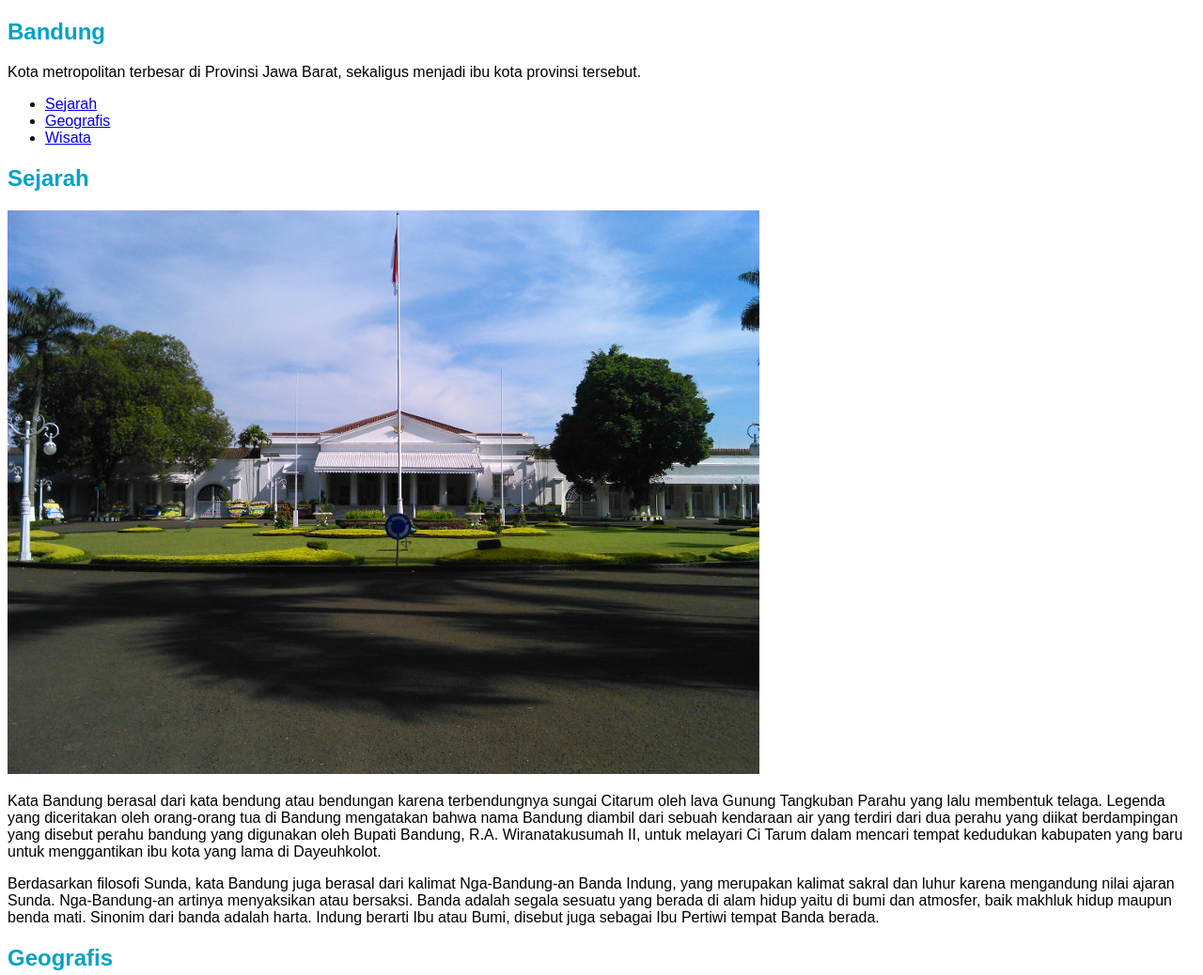
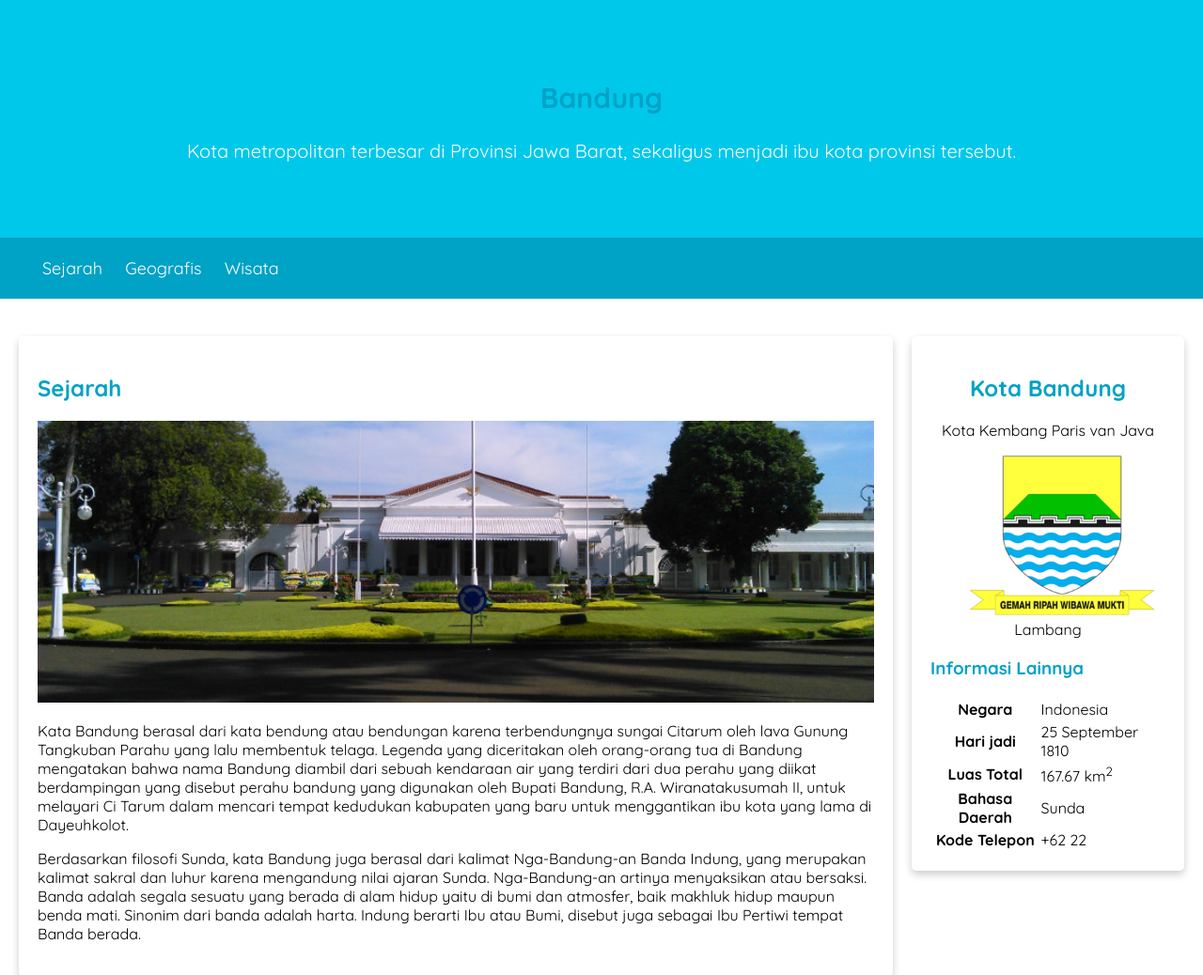
Before and after one commit to ilyasam357/webDasr, a plain HTML site: page index.html in a window 1280 px wide. Shown: the top 1038 px of the page at 94% size. Drawn offline with Linux system fonts and the light colour scheme.

Commit message:
update responsife

```diff
--- a/index.html
+++ b/index.html
@@ -4,16 +4,25 @@
     <meta charset="UTF-8" />
     <meta name="viewport" content="width=device-width, initial-scale=1.0" />
     <title>Halaman Profil Bandung</title>
-     <!-- My Own Styles -->
-     <link rel="stylesheet" href="styles/style.css" />
+    <!-- My Own Styles -->
+    <link rel="stylesheet" href="styles/style.css" />
+    <!-- Google Fonts -->
+    <link rel="preconnect" href="https://fonts.googleapis.com" />
+    <link rel="preconnect" href="https://fonts.gstatic.com" crossorigin />
+    <link
+      href="https://fonts.googleapis.com/css2?family=Quicksand:wght@400;700&display=swap"
+      rel="stylesheet"
+    />
   </head>
   <body>
     <header>
-      <h2>Bandung</h2>
-      <p>
-        Kota metropolitan terbesar di Provinsi Jawa Barat, sekaligus menjadi ibu
-        kota provinsi tersebut.
-      </p>
+      <div class="jumbotron">
+        <h2>Bandung</h2>
+        <p>
+          Kota metropolitan terbesar di Provinsi Jawa Barat, sekaligus menjadi
+          ibu kota provinsi tersebut.
+        </p>
+      </div>
 
       <nav>
         <ul>
@@ -33,9 +42,13 @@
     <main>
       <!-- Konten artikel -->
       <div id="content">
-        <article id="sejarah">
+        <article id="sejarah" class="card">
           <h2>Sejarah</h2>
-          <img src="/assets/image/history.jpg" alt="Sejarah" />
+          <img
+            src="/assets/image/history.jpg"
+            alt="Sejarah"
+            class="featured-image"
+          />
           <p>
             Kata Bandung berasal dari kata bendung atau bendungan karena
             terbendungnya sungai Citarum oleh lava Gunung Tangkuban Parahu yang
@@ -58,9 +71,13 @@
           </p>
         </article>
 
-        <article id="geografis">
+        <article id="geografis" class="card">
           <h2>Geografis</h2>
-          <img src="/assets/image/geografis.jpg" alt="Geografis" />
+          <img
+            src="/assets/image/geografis.jpg"
+            alt="Geografis"
+            class="featured-image"
+          />
           <p>
             Kota Bandung dikelilingi oleh pegunungan, sehingga bentuk morfologi
             wilayahnya bagaikan sebuah mangkok raksasa, secara geografis kota
@@ -79,7 +96,7 @@
           </p>
         </article>
 
-        <article id="wisata">
+        <article id="wisata" class="card">
           <h2>Wisata</h2>
           <p>
             Sejak dibukanya Jalan Tol Cipularang, kota Bandung telah menjadi
@@ -91,7 +108,11 @@
 
           <section>
             <h3>Farm House Lembang</h3>
-            <img src="assets/image/farm-house.jpg" alt="Farm house" />
+            <img
+              src="assets/image/farm-house.jpg"
+              alt="Farm house"
+              class="featured-image"
+            />
             <p>
               Berada di jalur utama Bandung-Lembang, Farm House menjadi objek
               wisata yang tidak pernah sepi pengunjung. Selain karena letaknya
@@ -102,7 +123,11 @@
 
           <section>
             <h3>Observatorium Bosscha</h3>
-            <img src="assets/image/bosscha.jpg" alt="Bosscha" />
+            <img
+              src="assets/image/bosscha.jpg"
+              alt="Bosscha"
+              class="featured-image"
+            />
             <p>
               Memiliki beberapa teleskop, antara lain, Refraktor Ganda Zeiss,
               Schmidt Bimasakti, Refraktor Bamberg, Cassegrain GOTO, dan
@@ -121,7 +146,7 @@
 
       <!-- konten samping -->
       <aside>
-        <article>
+        <article class="profile card">
           <header>
             <h2>Kota Bandung</h2>
             <p>Kota Kembang Paris van Java</p>
--- a/styles/style.css
+++ b/styles/style.css
@@ -1,5 +1,11 @@
+*{
+  box-sizing: border-box;
+}
 body {
-  font-family: sans-serif;
+  font-family: "Quicksand", sans-serif;
+  margin: 0;
+  padding: 0;
+
 }
 
 h2,
@@ -7,8 +13,83 @@ h3 {
   color: #00a2c6;
 }
 
+.jumbotron {
+  font-size: 20px;
+  padding: 60px;
+  background-color: #00c8eb;
+  text-align: center;
+  color: white;
+}
+
+nav {
+  background-color: #00a2c6;
+  padding: 5px;
+}
+nav a {
+  font-size: 18px;
+  font-weight: 400;
+  text-decoration: none;
+  color: white;
+}
+nav a:hover {
+  font-weight: bold;
+}
+nav li {
+  display: inline;
+  list-style-type: none;
+  margin-right: 20px;
+}
+
+main {
+  padding: 20px;
+  overflow: auto;
+}
+
+#content {
+  float: left;
+  width: 75%;
+}
+
+aside{
+  float: right;
+  width: 25%;
+  padding-left: 20px;
+}
+
+.profile header {
+  text-align: center;
+}
+.profile img {
+  width: 200px;
+}
+
+.featured-image {
+  width: 100%;
+  max-height: 300px;
+  object-fit: cover;
+  object-position: center;
+}
+
+.card {
+  box-shadow: 0 4px 8px 0 rgba(0, 0, 0, 0.2);
+  border-radius: 5px;
+  padding: 20px;
+  margin-top: 20px;
+}
+
 footer {
   padding: 20px;
   color: white;
   background-color: #00a2c6;
+  text-align: center;
+  font-weight: bold;
 }
+
+
+
+@media screen and (max-width: 1000px) {
+  #content, aside {
+    width: 100%;
+    padding: 0;
+  }
+}
```
